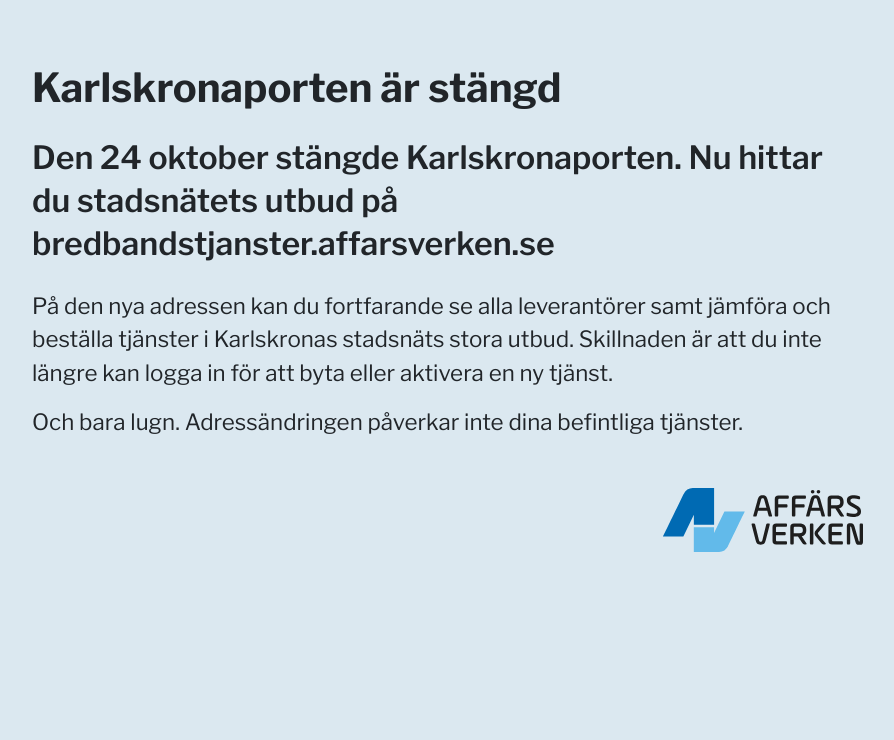
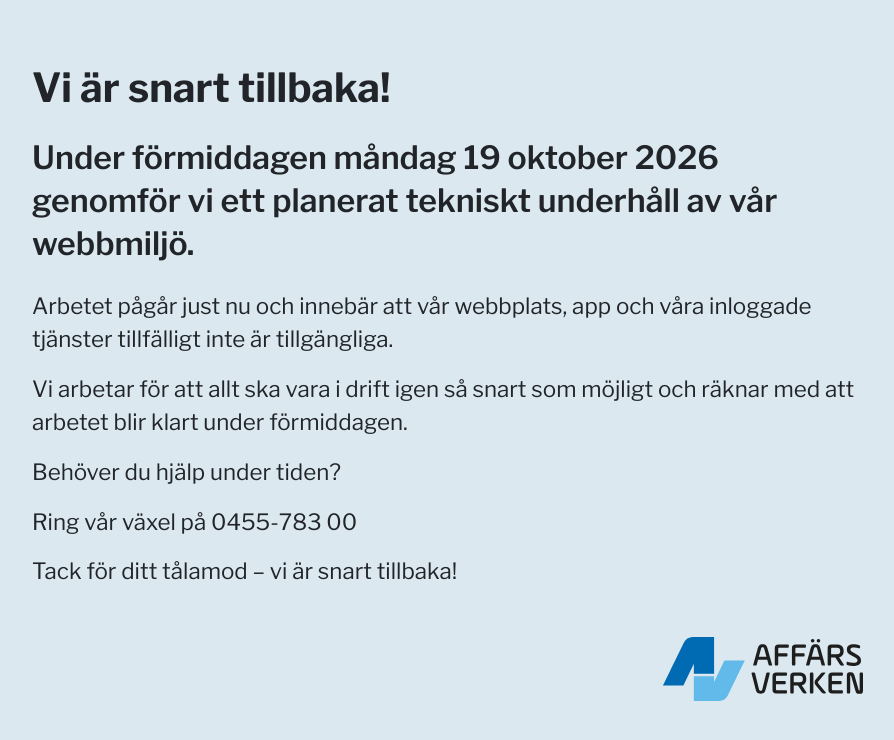
Before and after one commit to christian-levin/affarsverken_maintenance_web, a plain HTML site: page index.html in a window 1280 px wide. Shown: the whole page, without its empty margins (50-944 px from the left). Drawn offline with nearby package versions, Linux system fonts and the light colour scheme.

Commit message:
Text update

```diff
--- a/index.html
+++ b/index.html
@@ -27,10 +27,22 @@
             <div class="row">
                 <div class="col-12 col-lg-9">
                     <div class="px-4 px-md-0">
-                        <h1>Karlskronaporten är stängd</h1>
-                        <h2 class="my-4">Den 24 oktober stängde Karlskronaporten. Nu hittar du stadsnätets utbud på bredbandstjanster.affarsverken.se</h2>
-                        <p>På den nya adressen kan du fortfarande se alla leverantörer samt jämföra och beställa tjänster i Karlskronas stadsnäts stora utbud. Skillnaden är att du inte längre kan logga in för att byta eller aktivera en ny tjänst.</p>
-                        <p>Och bara lugn. Adressändringen påverkar inte dina befintliga tjänster.</p>
+                        <h1>Vi är snart tillbaka!</h1>
+                        <h2 class="my-4">Under förmiddagen måndag 19 oktober 2026 genomför vi ett planerat tekniskt underhåll av vår webbmiljö.</h2>
+                        <p>Arbetet pågår just nu och innebär att vår webbplats, app och våra inloggade tjänster tillfälligt inte är tillgängliga.</p>
+
+<p>Vi arbetar för att allt ska vara i drift igen så snart som möjligt och räknar med att arbetet blir klart under förmiddagen.</p>
+
+
+
+<p>Behöver du hjälp under tiden?</p>
+
+<p>Ring vår växel på 0455-783 00</p>
+
+
+
+
+                        <p>Tack för ditt tålamod – vi är snart tillbaka!</p>
                         <div class="d-flex flex-column flex-md-row flex-wrap justify-content-end align-items-center footer">
                             <a href="https://www.affarsverken.se" rel="noopener" target="_blank"><img class="pt-4 pt-md-0" width="200" src="assets/affarsverken-logo.svg" alt="Affärsverken" /></a>
                         </div>
```
